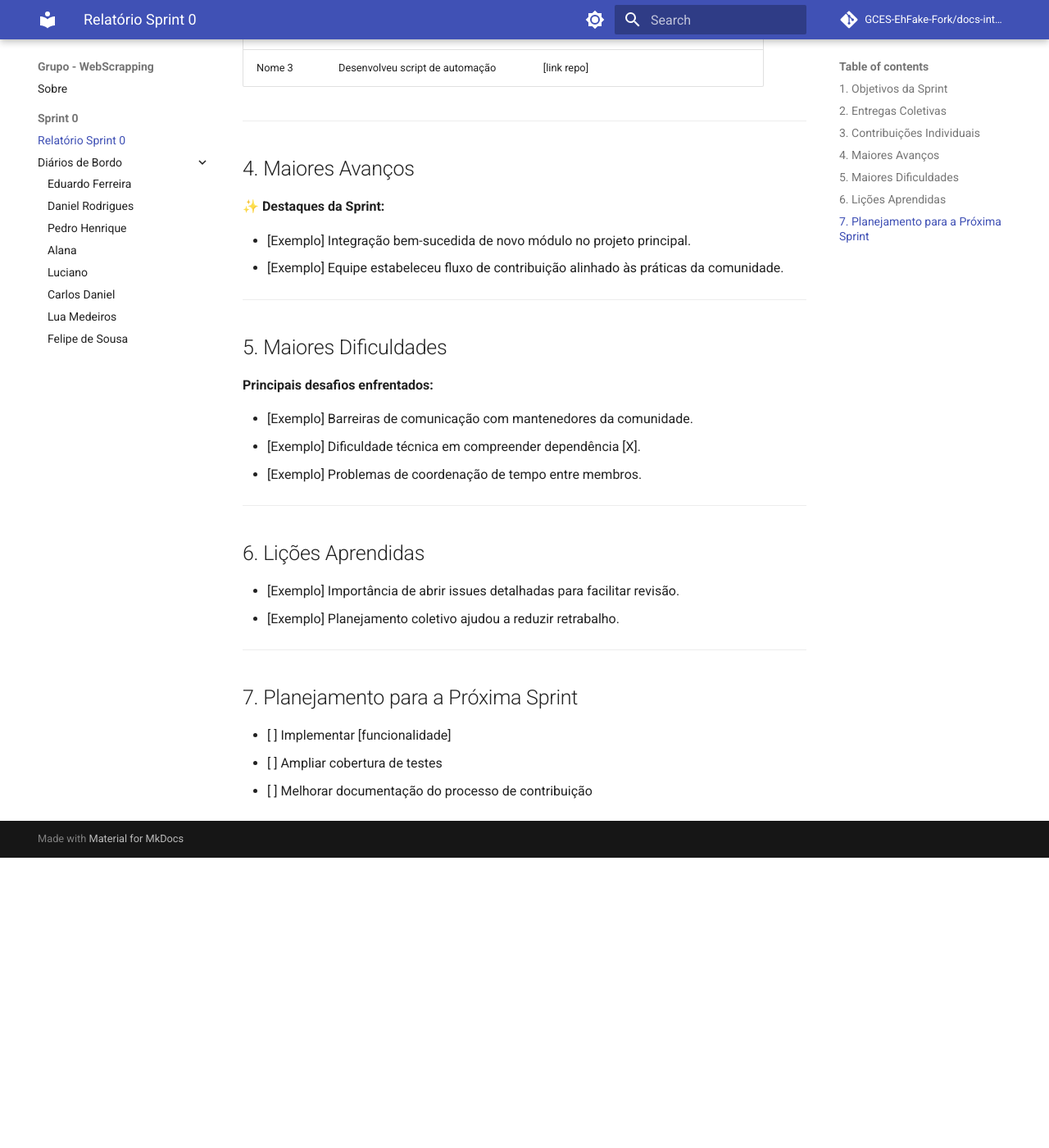
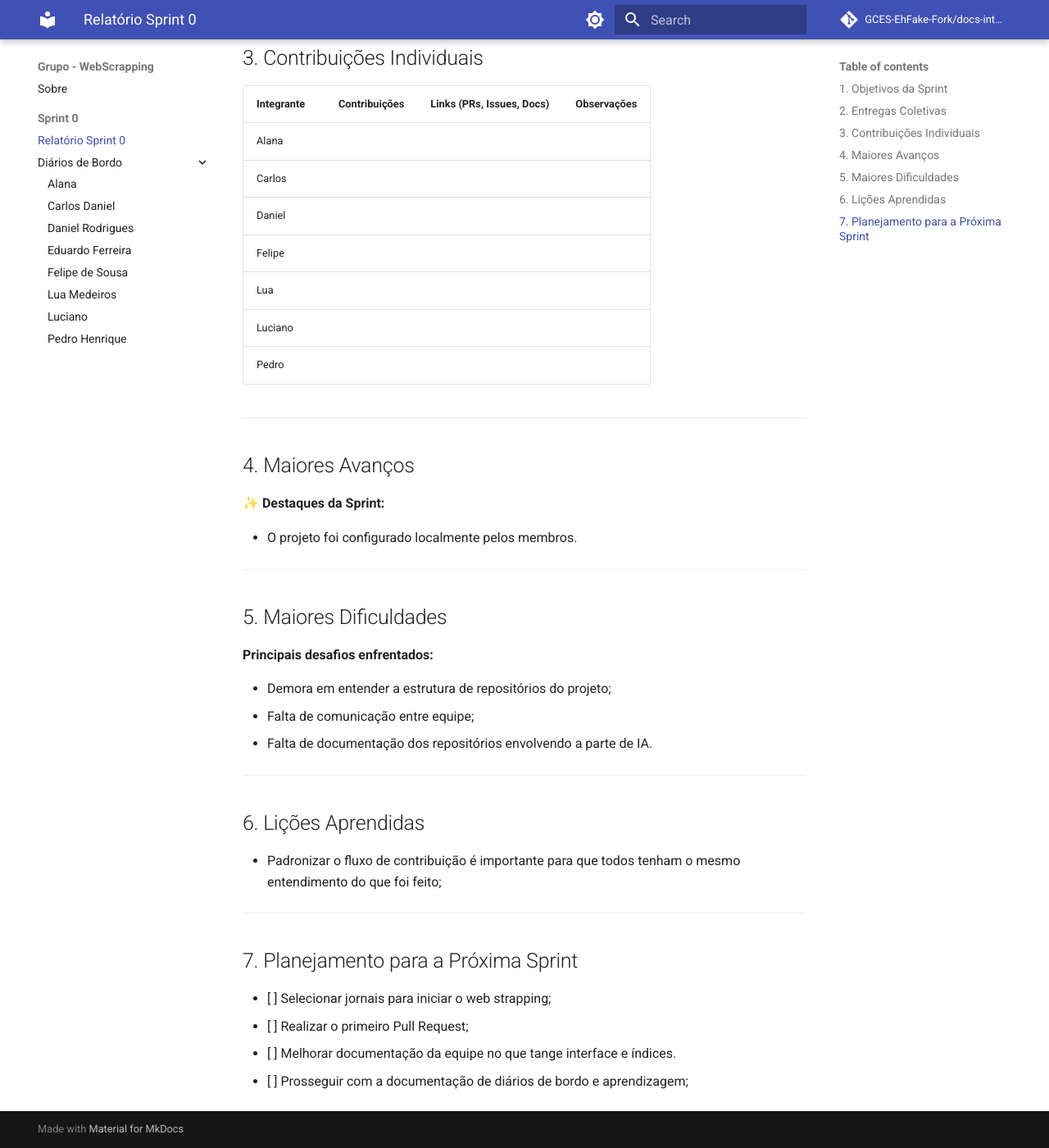
Before and after one commit to GCES-EhFake-Fork/docs-interno, an MkDocs documentation site: the page built from docs/grupo-webscrapping/sprint0/relatorioSprint0.md, in a window 1280 px wide and 1400 px high, scrolled down 1105 px. Shown: the whole window at 82% size. Built offline with MkDocs 1.6.1 and Material for MkDocs 9.7.7, drawn with Linux system fonts in a browser that asks for light colours; comment, search, counter and statistics services are not loaded; before the commit the page ends 2151 px from its top, so only the background shows below that; some of the changed text lies outside the part shown.

Commit message:
docs: adiciona relatorio da sprint 0

```diff
--- a/docs/grupo-webscrapping/sprint0/relatorioSprint0.md
+++ b/docs/grupo-webscrapping/sprint0/relatorioSprint0.md
@@ -1,18 +1,24 @@
 
-# 📝 Relatório de Contribuição – Sprint X
+# 📝 Relatório de Contribuição – Sprint 0
 
 **Disciplina:** Gestão de Configuração e Evolução de Software
-**Equipe:** \[Nome/Identificação da equipe]
-**Comunidade/Projeto de Software Livre:** \[Nome do projeto/comunidade]
-**Período da Sprint:** \[Data início – Data fim]
+**Equipe:** EH-FAKE
+**Comunidade/Projeto de Software Livre:** EH-FAKE
+**Período da Sprint:** 02/09/2025 à 10/09/2025
 
 ---
 
 ## 1. Objetivos da Sprint
 
-* [ ] Objetivo 1 planejado
-* [ ] Objetivo 2 planejado
-* [ ] Objetivo 3 planejado
+* [ ] Fork do repositório base
+* [ ] Criação do repositório de documentação da equipe
+* Defnição de Políticas e Gerenciamento do Software
+  * Guia de Contribuição
+    * [ ] Política de Branch
+    * [ ] Política de Commits
+    * [ ] Política de Pull Request
+* [ ] Criação do Código de Conduta
+* [ ] Configuração do Ambiente e Documentação dos Aprendizados
 
 ---
 
@@ -20,9 +26,10 @@
 
 | Entrega             | Status (Concluído/Parcial/Pendente) | Link/Referência        | Observações                       |
 | ------------------- | ----------------------------------- | ---------------------- | --------------------------------- |
-| \[Funcionalidade X] | Concluído                           | \[link para PR/issue]  | Impacto na comunidade             |
-| \[Documento Y]      | Parcial                             | \[link para wiki/repo] | Necessita revisão                 |
-| \[Teste Z]          | Pendente                            | –                      | Bloqueado por dependência externa |
+| Fork do Repositório base               | Concluído | [Repositório](https://github.com/GCES-EhFake-Fork/checkUp)  |              |
+| Criação do Repositório de Documentação | Concluído | [Repositório](https://github.com/GCES-EhFake-Fork/docs-interno) |                  |
+| Criação do Guia de Contribuição        | Concluído | [PR#4](https://github.com/GCES-EhFake-Fork/docs-interno/pull/4)                      |  |
+| Criação do Código de Conduta           | Concluído | [PR#4](https://github.com/GCES-EhFake-Fork/docs-interno/pull/4)                      |  |
 
 ---
 
@@ -30,9 +37,14 @@
 
 | Integrante | Contribuições                             | Links (PRs, Issues, Docs) | Observações |
 | ---------- | ----------------------------------------- | ------------------------- | ----------- |
-| Nome 1     | Implementou \[feature], abriu \[X issues] | \[link PR] \[link issue]  |             |
-| Nome 2     | Revisou PRs, documentou \[tópico]         | \[link doc]               |             |
-| Nome 3     | Desenvolveu script de automação           | \[link repo]              |             |
+| Alana      |                                           |                           |             |
+| Carlos     |                                           |                           |             |
+| Daniel     |                                           |                           |             |
+| Felipe     |                                           |                           |             |
+| Lua        |                                           |                           |             |
+| Luciano    |                                           |                           |             |
+| Pedro      |                                           |                           |             |
+
 
 ---
 
@@ -40,8 +52,7 @@
 
 ✨ **Destaques da Sprint:**
 
-* \[Exemplo] Integração bem-sucedida de novo módulo no projeto principal.
-* \[Exemplo] Equipe estabeleceu fluxo de contribuição alinhado às práticas da comunidade.
+* O projeto foi configurado localmente pelos membros.
 
 ---
 
@@ -49,21 +60,21 @@
 
 **Principais desafios enfrentados:**
 
-* \[Exemplo] Barreiras de comunicação com mantenedores da comunidade.
-* \[Exemplo] Dificuldade técnica em compreender dependência \[X].
-* \[Exemplo] Problemas de coordenação de tempo entre membros.
+* Demora em entender a estrutura de repositórios do projeto;
+* Falta de comunicação entre equipe;
+* Falta de documentação dos repositórios envolvendo a parte de IA.
 
 ---
 
 ## 6. Lições Aprendidas
 
-* \[Exemplo] Importância de abrir issues detalhadas para facilitar revisão.
-* \[Exemplo] Planejamento coletivo ajudou a reduzir retrabalho.
+* Padronizar o fluxo de contribuição é importante para que todos tenham o mesmo entendimento do que foi feito;
 
 ---
 
 ## 7. Planejamento para a Próxima Sprint
 
-* [ ] Implementar \[funcionalidade]
-* [ ] Ampliar cobertura de testes
-* [ ] Melhorar documentação do processo de contribuição
+* [ ] Selecionar jornais para iniciar o web strapping;
+* [ ] Realizar o primeiro Pull Request;
+* [ ] Melhorar documentação da equipe no que tange interface e índices.
+* [ ] Prosseguir com a documentação de diários de bordo e aprendizagem;
--- a/mkdocs.yml
+++ b/mkdocs.yml
@@ -74,12 +74,12 @@ nav:
       - Sprint 0:
           - Relatório Sprint 0: grupo-webscrapping/sprint0/relatorioSprint0.md
           - Diários de Bordo:
+              - Alana: grupo-webscrapping/sprint0/diarioAlana.md
+              - Carlos Daniel: grupo-webscrapping/sprint0/diarioCarlos.md
+              - Daniel Rodrigues: grupo-webscrapping/sprint0/diarioDaniel.md
               - Eduardo Ferreira: grupo-webscrapping/sprint0/diarioEduardo.md
-              - Daniel Rodrigues: grupo-webscrapping/sprint0/diarioDaniel.md
+              - Felipe de Sousa: grupo-webscrapping/sprint0/diarioFelipe.md
+              - Lua Medeiros: grupo-webscrapping/sprint0/diarioLua.md
+              - Luciano: grupo-webscrapping/sprint0/diarioLuciano.md
               - Pedro Henrique: grupo-webscrapping/sprint0/diarioPedro.md
-              - Alana: grupo-webscrapping/sprint0/diarioAlana.md
-              - Luciano: grupo-webscrapping/sprint0/diarioLuciano.md
-              - Carlos Daniel: grupo-webscrapping/sprint0/diarioCarlos.md
-              - Lua Medeiros: grupo-webscrapping/sprint0/diarioLua.md
-              - Felipe de Sousa: grupo-webscrapping/sprint0/diarioFelipe.md
   - Grupo - IA: grupo-ia/index.md
```
